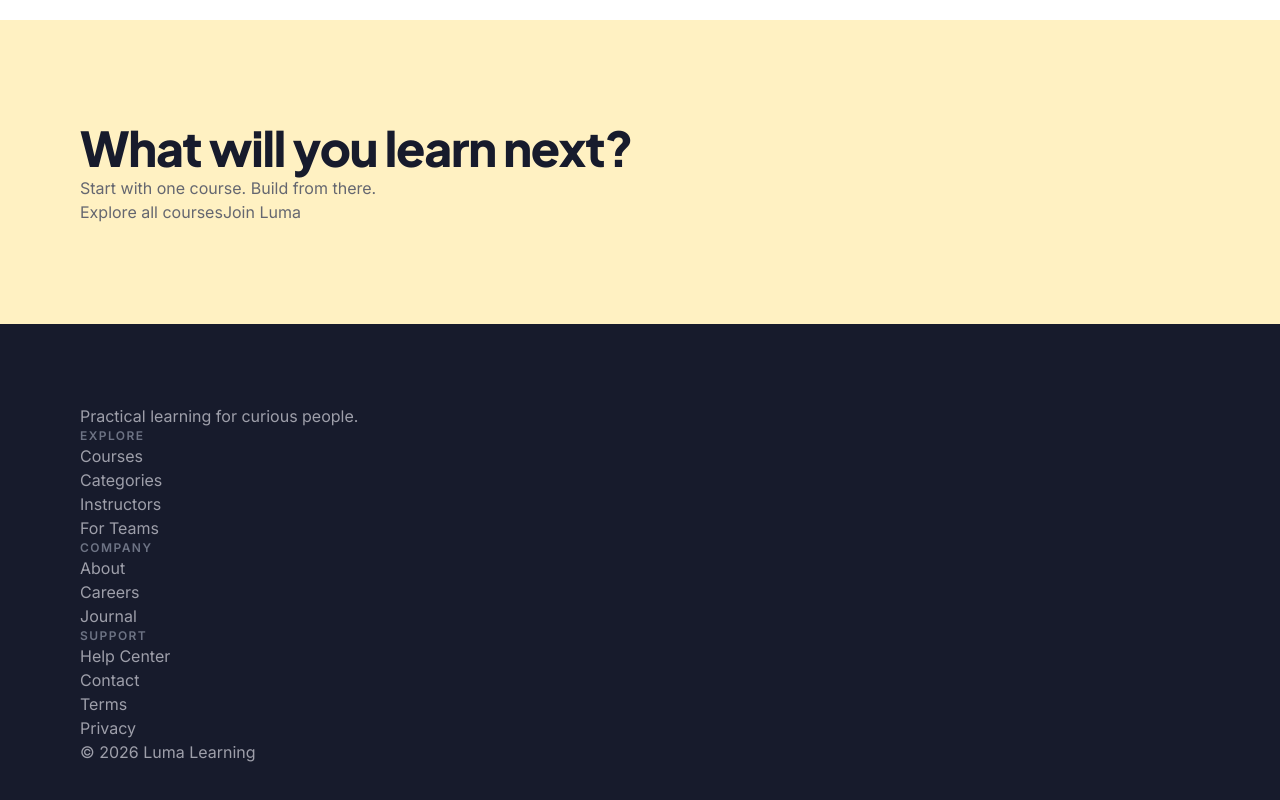
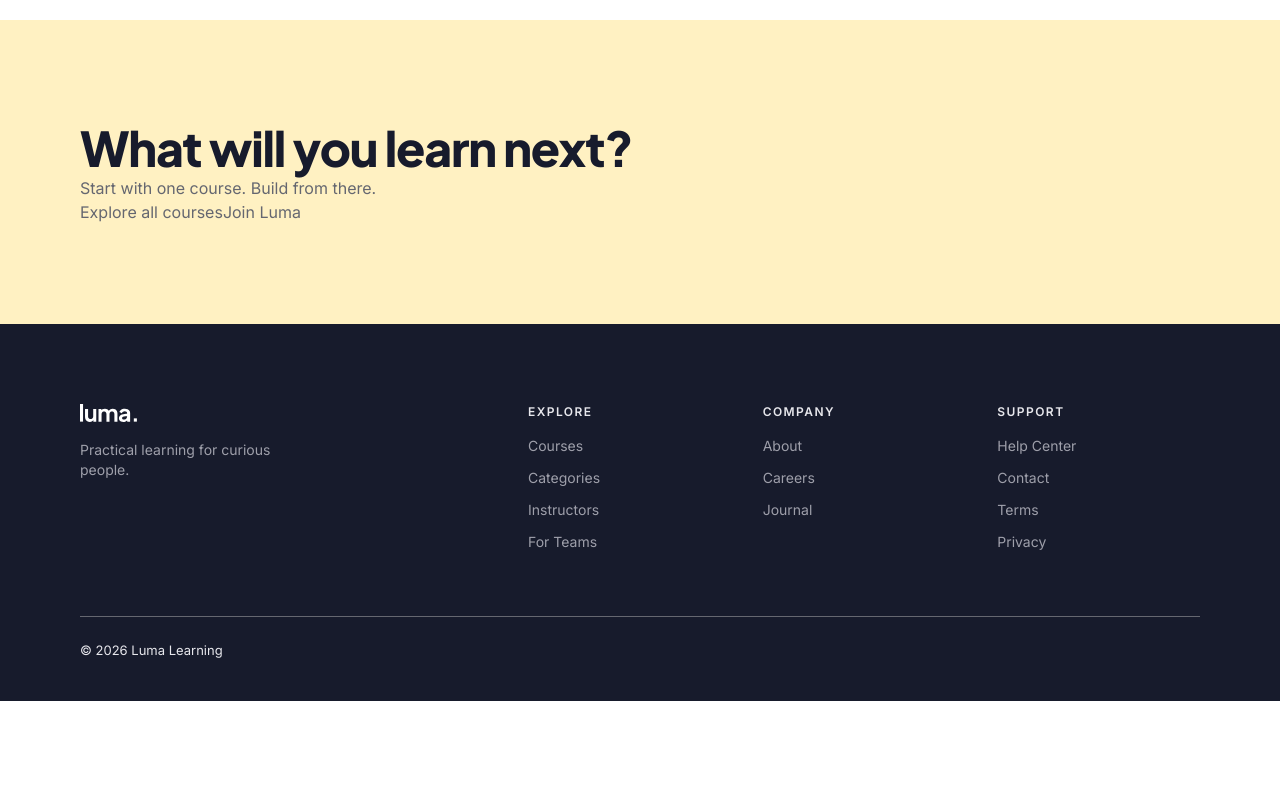
Before and after one commit to raresan/buzzvel-coding-test1-renan-alonso, a Next.js app: page / in a window 1280 px wide. Shown: the part 5017-5817 px from the top of the page. After the commit the page ends 5718 px from the top, so only its background shows below. Built offline with nearby package versions, Linux system fonts and the light colour scheme.

Commit message:
feat: footer

```diff
--- a/app/components/sections/Footer.tsx
+++ b/app/components/sections/Footer.tsx
@@ -1,6 +1,7 @@
 import type { ClickableProps } from '../ui/Clickable'
 
 import Clickable from '../ui/Clickable'
+import Icon from '../ui/Icon'
 
 interface FooterProps {
   data: {
@@ -18,18 +19,23 @@ export default function Footer({ data }: FooterProps) {
   return (
     <footer className="bg-dark-blue text-ink-white-tertiary">
       <div className="section-container pb-5 lg:pt-20 lg:pb-10">
-        <div>
-          <div>
-            <div></div>
+        <div className="flex flex-col lg:flex-row gap-10 lg:gap-8 justify-between">
+          <div className="lg:w-104 shrink-0">
+            <Clickable href="/" className="inline-block text-white h-4.5">
+              <Icon name={data.logo} className="h-full w-auto" />
+            </Clickable>
 
-            <p>{data.slogan}</p>
+            <p className="text-sm text-ink-white-tertiary mt-3 lg:max-w-60">
+              {data.slogan}
+            </p>
           </div>
 
+          <div className="grid grid-cols-2 lg:grid-cols-3 gap-10 lg:gap-8 w-full">
             {data.columns.map((column, index) => (
               <div key={index}>
-              <h5>{column.title}</h5>
+                <h5 className="text-ink-white-secondary">{column.title}</h5>
 
-              <ul>
+                <ul className="text-sm text-ink-white-tertiary mt-4 flex flex-col gap-3">
                   {column.links.map((link, index) => (
                     <li key={index}>
                       <Clickable {...link} />
@@ -39,8 +45,9 @@ export default function Footer({ data }: FooterProps) {
               </div>
             ))}
           </div>
+        </div>
 
-        <div>
+        <div className="mt-9 lg:mt-16 pt-6 text-center lg:text-left border-t border-ink-secondary text-[0.813rem] text-ink-white-secondary">
           <p>{data.copyright}</p>
         </div>
       </div>
--- a/app/components/ui/Icon/Menu.tsx
+++ b/app/components/ui/Icon/Menu.tsx
@@ -11,8 +11,8 @@ export default function Menu({ className, ...props }: SVGProps<SVGSVGElement>) {
     >
       <path
         d="M3 7H21M3 12H21M3 17H21"
-        stroke-width="1.5"
-        stroke-linecap="round"
+        strokeWidth="1.5"
+        strokeLinecap="round"
         stroke="currentColor"
       />
     </svg>
```
Lines whose indentation alone changed are shown as unchanged.
